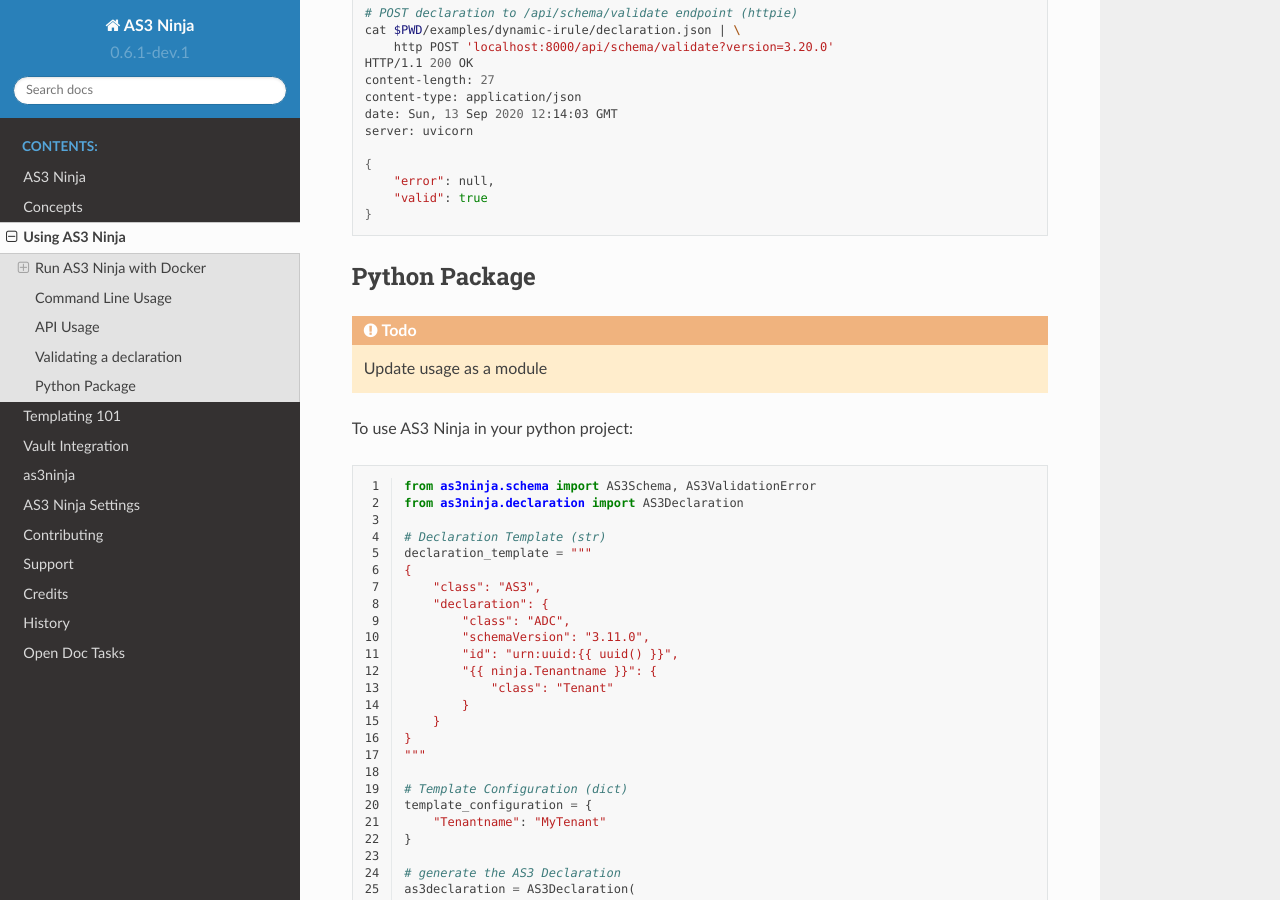
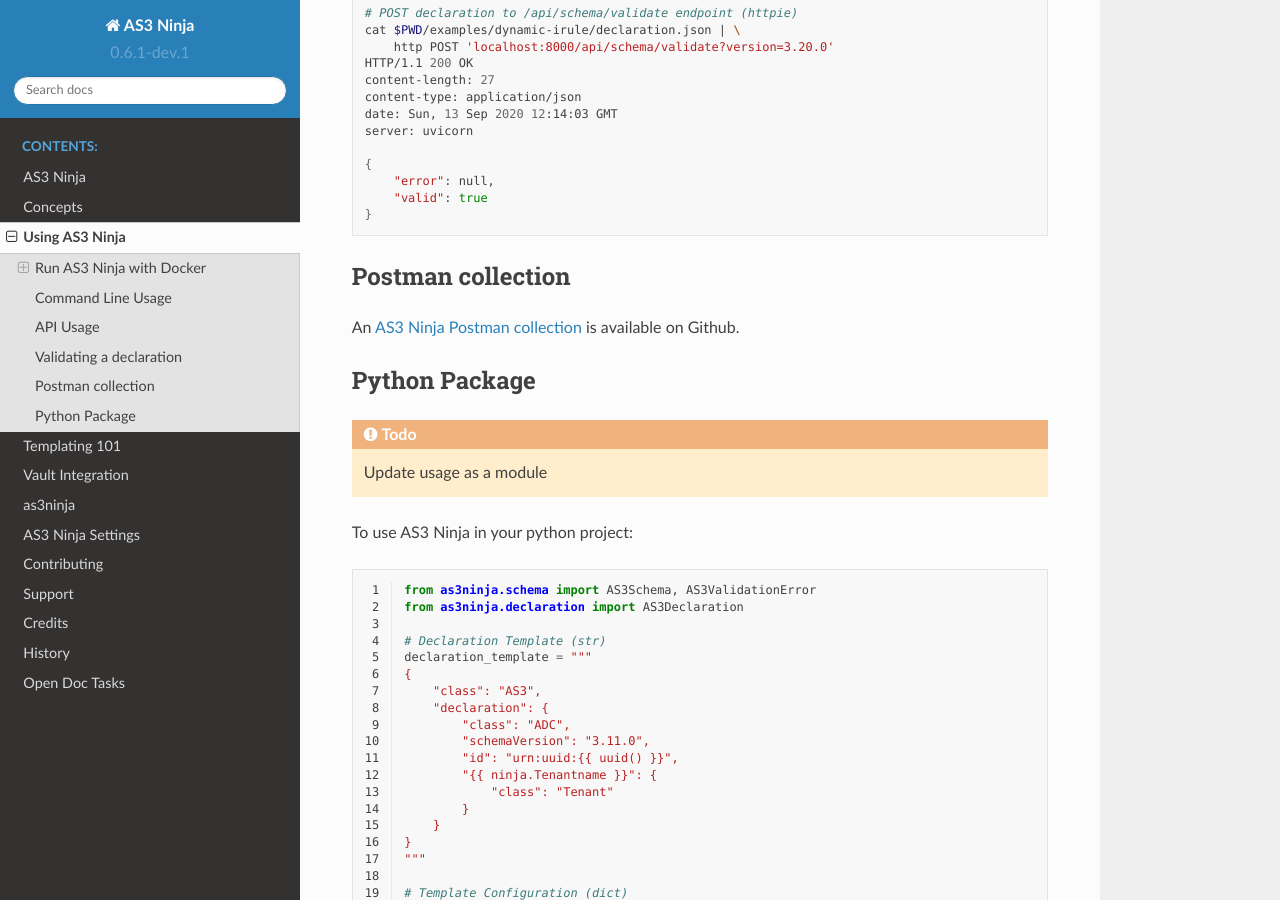
Before and after one commit to simonkowallik/as3ninja, a Sphinx documentation site: the page built from docs/usage.rst, in a window 1280 px wide and 900 px high, scrolled down 3791 px. Built offline with Sphinx 7.4.7 and the Read the Docs theme 2.0.0, drawn with Linux system fonts in a browser that asks for light colours.

Commit message:
chore: add new examples :sparkles:

```diff
--- a/docs/usage.rst
+++ b/docs/usage.rst
@@ -167,6 +167,14 @@
         "valid": true
     }
 
+Postman collection
+------------------
+
+An `AS3 Ninja Postman collection`_ is available on Github.
+
+.. _`AS3 Ninja Postman collection`: https://raw.githubusercontent.com/simonkowallik/as3ninja/master/examples/AS3Ninja.postman_collection.json
+
+
 
 Python Package
 --------------
```
Also changed, not shown: 1 other file.
